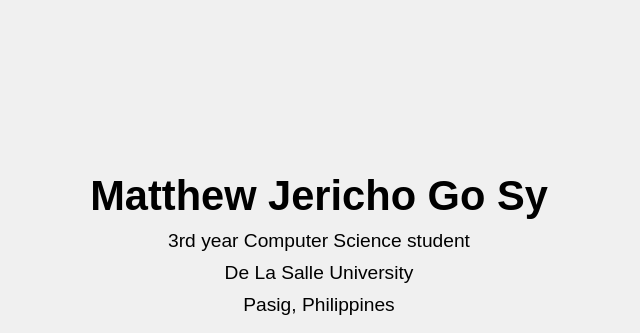
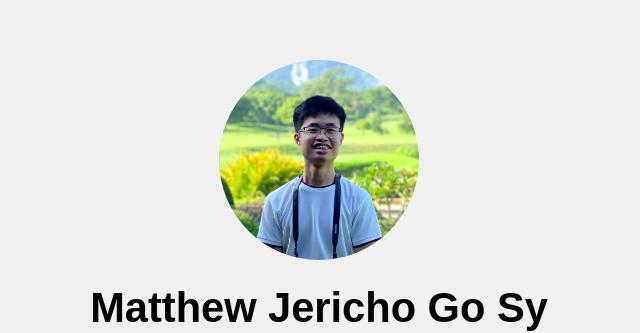
Before and after one commit to jerichosy/jerichosy.github.io, a plain HTML site: page index.html in a window 1280 px wide. Shown: the part 106-439 px from the top of the page, without its empty margins (321-961 px from the left). Drawn offline with Linux system fonts and the light colour scheme.

Commit message:
Add profile pic

```diff
--- a/index.html
+++ b/index.html
@@ -54,6 +54,14 @@
             margin-top: 20px;
         }
 
+        .profile-pic {
+            height: 200px;
+            width: 200px;
+            border-radius: 50%;
+            object-fit: cover;
+            margin-bottom: 20px;
+        }
+
         @media (min-width: 640px) {
             h1 {
                 font-size: 2.6rem;
@@ -70,6 +78,7 @@
 
 <body>
     <div>
+        <img src="profilepic.jpg" alt="Profile Picture" class="profile-pic">
         <h1>Matthew Jericho Go Sy</h1>
         <p>3rd year Computer Science student</p>
         <p>De La Salle University</p>
```
Also changed, not shown: profilepic.jpg (added).
